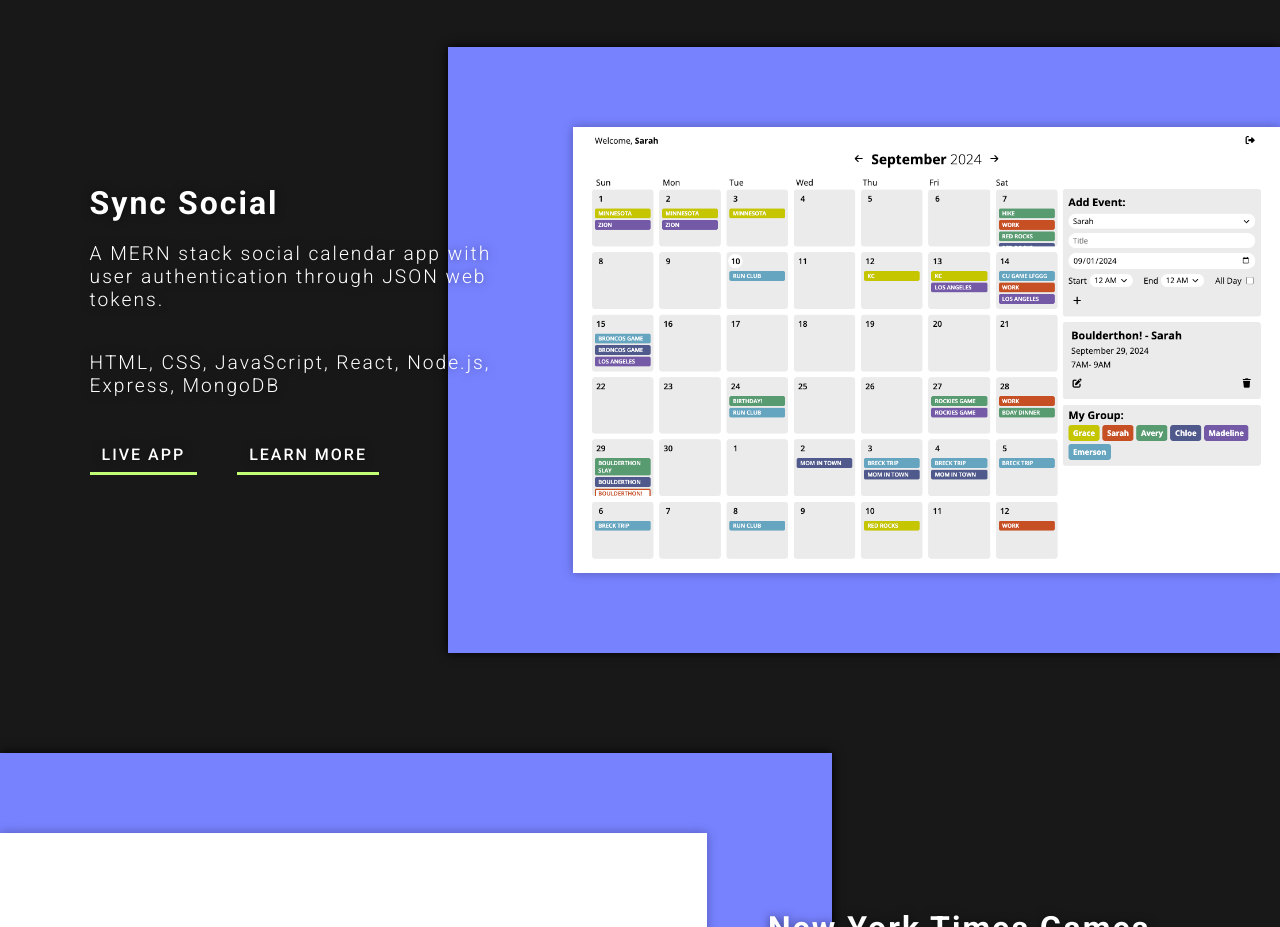
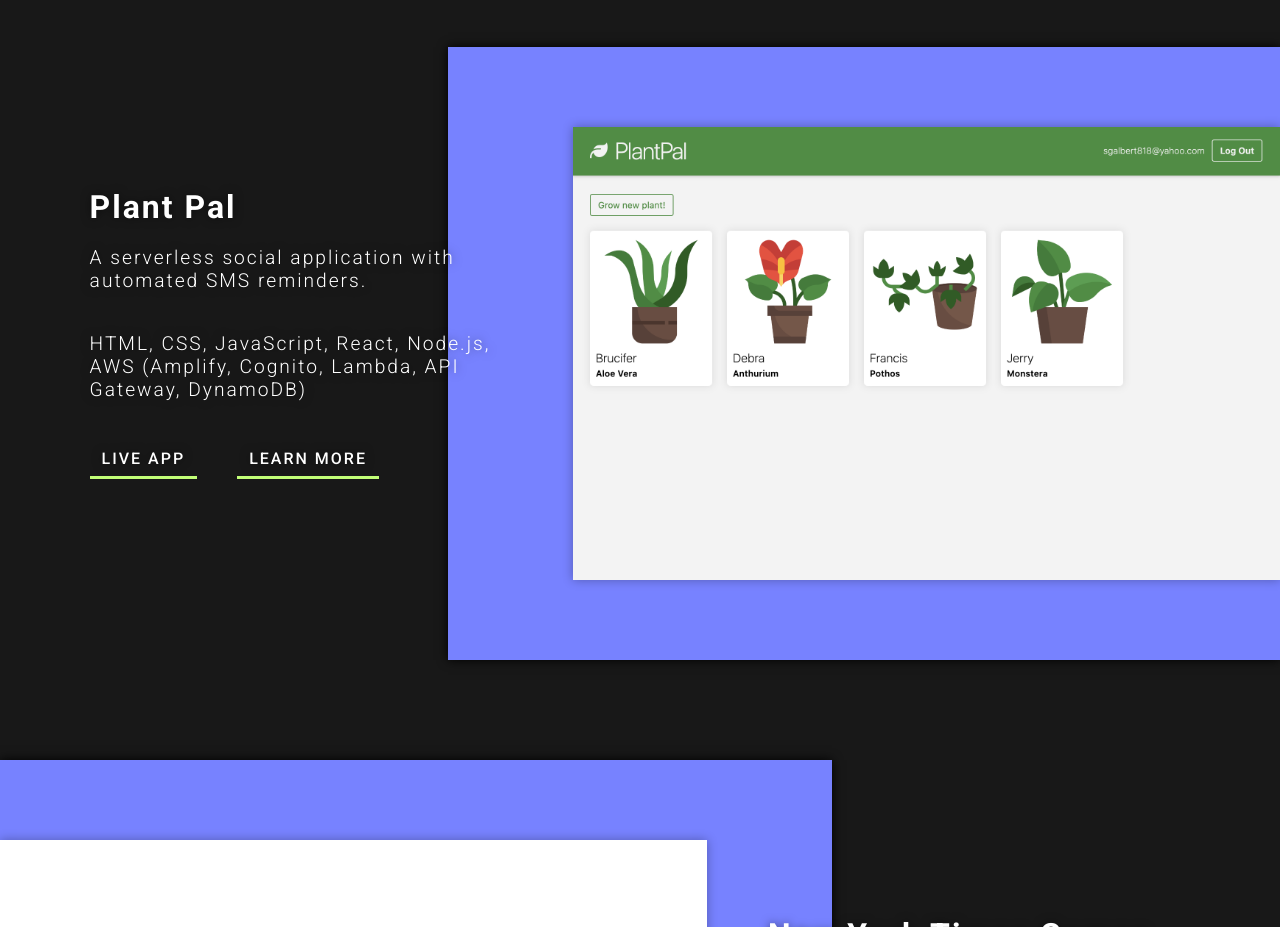
Before and after one commit to sgalbert818/portfolio, a React (Create React App) app: page / in a window 1280 px wide. Shown: the part 1840-2767 px from the top of the page. Built offline with nearby package versions, Linux system fonts and the light colour scheme.

Commit message:
plant pal

```diff
--- a/src/components/About.jsx
+++ b/src/components/About.jsx
@@ -6,7 +6,6 @@ import { faJs } from '@fortawesome/free-brands-svg-icons';
 import { faReact } from '@fortawesome/free-brands-svg-icons';
 import { faNodeJs } from '@fortawesome/free-brands-svg-icons';
 import { faSass } from '@fortawesome/free-brands-svg-icons';
-import { faPython } from '@fortawesome/free-brands-svg-icons';
 
 export default function About() {
     return (
--- a/src/components/Projects.jsx
+++ b/src/components/Projects.jsx
@@ -1,7 +1,7 @@
 import React from "react"
 import nytimes from "../images/nytimes.png"
 import resortselector from "../images/resort-selector.png"
-import syncsocial from "../images/sync-social.png"
+import plantpal from "../images/plantpal.png"
 
 export default function Projects() {
     return (
@@ -13,18 +13,18 @@ export default function Projects() {
             <div className="projects-list">
                 <div className="project">
                     <div className="project-text pt-switch">
-                        <h2>Sync Social</h2>
-                        <h4>A MERN stack social calendar app with user authentication through JSON web tokens.</h4>
-                        <h4>HTML, CSS, JavaScript, React, Node.js, Express, MongoDB</h4>
-                        <a href="https://sgalbert818-sync-social.netlify.app/" target="_blank" rel="noreferrer">
+                        <h2>Plant Pal</h2>
+                        <h4>A serverless social application with automated SMS reminders.</h4>
+                        <h4>HTML, CSS, JavaScript, React, Node.js, AWS (Amplify, Cognito, Lambda, API Gateway, DynamoDB)</h4>
+                        <a href="https://main.d1r8tr0d72jpo5.amplifyapp.com/" target="_blank" rel="noreferrer">
                             <button className="buttonfx slideleft">Live App</button>
                         </a>
-                        <a href="https://github.com/sgalbert818/sync-social" target="_blank" rel="noreferrer">
+                        <a href="https://github.com/sgalbert818/plant-pal" target="_blank" rel="noreferrer">
                             <button className="buttonfx slideleft">Learn More</button>
                         </a>
                     </div>
                     <div className="blue-background b-switch">
-                        <img className="project-img" src={syncsocial} alt="Sync Social Calendar application"></img>
+                        <img className="project-img" src={plantpal} alt="Plant Pal application"></img>
                     </div>
                 </div>
                 <div className="project">
```
Also changed, not shown: src/images/plantpal.png (added).
